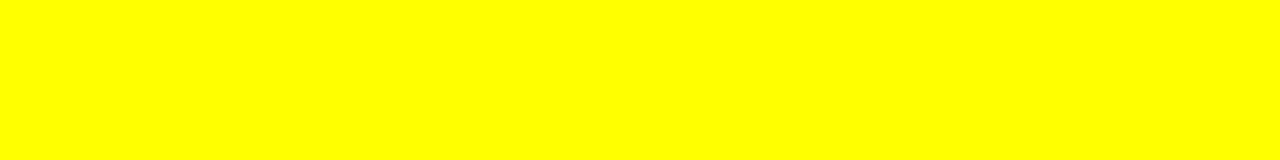
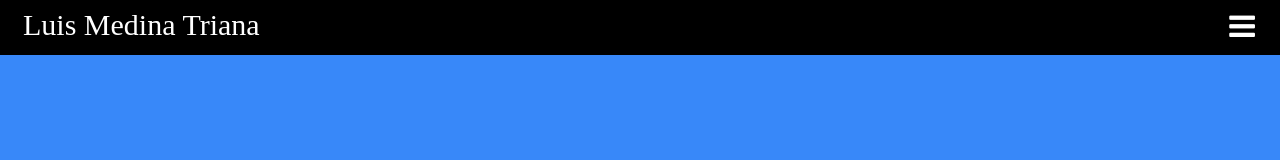
Before and after one commit to lmedinatriana/Portfolio, a plain HTML site: page index.html in a window 1280 px wide. Drawn offline with Linux system fonts and the light colour scheme.

Commit message:
Added basic HTMl and CSS for top nav

```diff
--- a/css/style.css
+++ b/css/style.css
@@ -1,8 +1,42 @@
 * {
 	box-sizing: border-box;
-	padding: 0;
-	margin: 0;
+
 }
 body {
-	background-color: yellow;
+	background-color: #3888F9;
 }
+
+/*TOP NAVEGATION BAR*/
+.top-nav {
+	background-color: #000;
+}
+
+.nav-bar {
+	display: flex;
+	font-size: 30px;
+	padding: 5px 20px;
+}
+
+.nav-bar a {
+	text-decoration: none;
+	color: #fff;
+	margin: 3px;
+}
+
+.nav-toggle {
+	margin-left: auto;
+	cursor: pointer;
+	padding: 5px;
+	color: #fff;
+}
+
+.nav-list-collapse {
+	display: none;
+}
+
+
+.nav-list a {
+	text-decoration: none;
+	list-style: none;
+	color: #fff;
+}
--- a/index.html
+++ b/index.html
@@ -7,9 +7,23 @@
 	<title>Portfolio</title>
 
 	<link rel="stylesheet" type="text/css" href="css/normalize.css">
+	<link rel="stylesheet" href="https://maxcdn.bootstrapcdn.com/font-awesome/4.7.0/css/font-awesome.min.css"> <!-- fa awesome stylesheet -->
 	<link rel="stylesheet" type="text/css" href="css/style.css">
 </head>
 <body>
+	<nav class="top-nav">
+		<div class="nav-bar">
+			<a href="#" class="brand-link">Luis Medina Triana</a>
+			<div class="nav-toggle" id="top-nav-toggle">
+				<span class="fa fa-bars" aria-hidden="true"></span>
+			</div>
+		</div>
+		<ul class="nav-list nav-list-collapse" id="top-nav-list">
+			<li><a href="#">About</a></li>
+			<li><a href="#">Portfolio</a></li>
+			<li><a href="#">Contact Me</a></li>
+		</ul>
+	</nav>
 
 	<script type="text/javascript" src="js/script.js"></script>
 </body>
```
